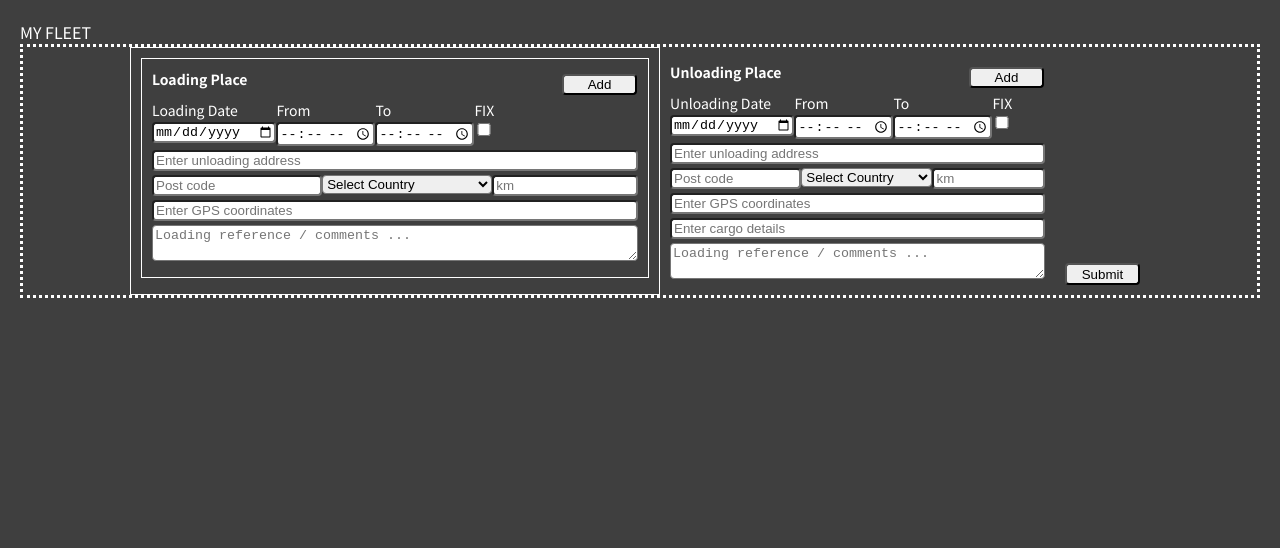
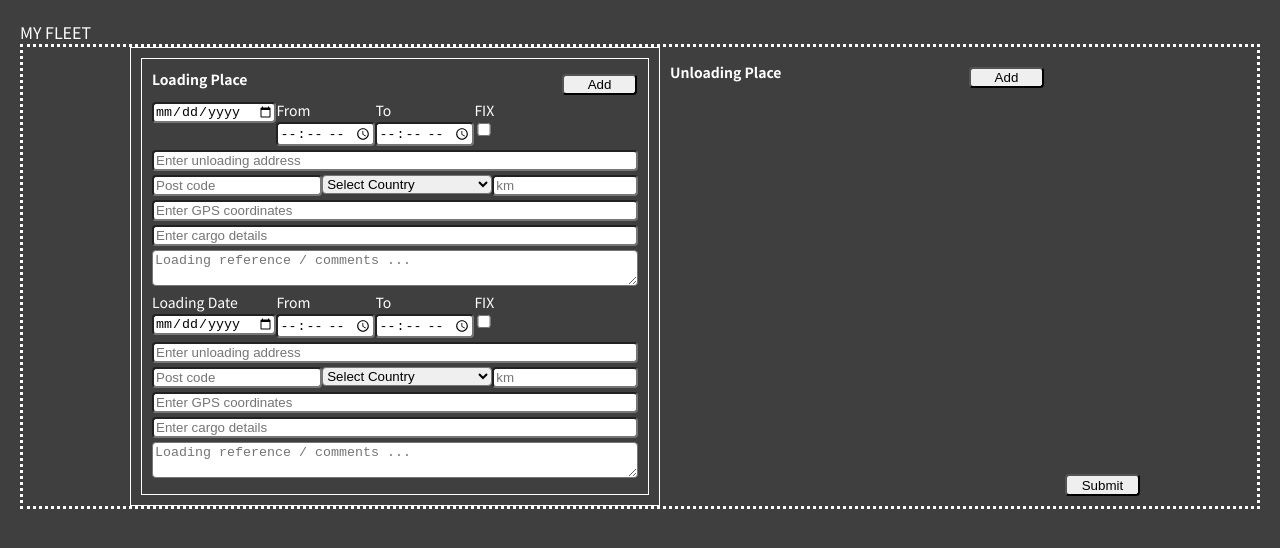
Before and after one commit to Alexit0/myfleet, a React (Create React App) app: page / in a window 1280 px wide. Shown: the top 548 px of the page. Built offline with nearby package versions, Linux system fonts and the light colour scheme.

Commit message:
add reducer logic

```diff
--- a/src/components/LoadingPlaceBlock.js
+++ b/src/components/LoadingPlaceBlock.js
@@ -2,9 +2,9 @@ import React from "react";
 
 import DateTimeBlock from "./DateTimeBlock";
 import AddressBlock from "./AddressBlock";
-import CommentsBlock from "./CommentsBlock";
+import CargoDetails from "./singleComponents/CargoDetails";
 import Comments from "./singleComponents/Comments";
-// import OrderFields from "./OrderFields";
+import OrderFields from "./OrderFields";
 
 import { useDispatch, useSelector } from "react-redux";
 import { addLoading, removeLoading, loadingInput } from "../store/orderSlice";
@@ -36,7 +36,7 @@ const LoadingPlaceBlock = (props) => {
           )}
         </div>
       </div>
-
+      <OrderFields value={props.value} />
 
       <DateTimeBlock
         dateTitle="Loading Date"
@@ -46,10 +46,8 @@ const LoadingPlaceBlock = (props) => {
         addressTitle="loading address"
         generalInput={props.generalInput}
       />
-      <Comments
-        index={props.index}
-        value={props.value.comments}
-      />
+      <CargoDetails index={props.index} value={props.value.cargoDetails} />
+      <Comments index={props.index} value={props.value.comments} />
     </div>
   );
 };
--- a/src/components/OrderFields.js
+++ b/src/components/OrderFields.js
@@ -5,41 +5,22 @@ import Ref from "./singleComponents/Ref";
 import DateTimeBlock from "./DateTimeBlock";
 import AddressBlock from "./AddressBlock";
 import Comments from "./singleComponents/Comments";
-
+import CargoDetails from "./singleComponents/CargoDetails";
 
 const OrderFields = (props) => {
   return (
     <div>
-      <DateTimeBlock
-        dateTitle={props.dateTitle}
-        generalInput={props.generalInput}
-        index={props.index}
-        date={props.value.date}
-        timeFrom={props.value.timeFrom}
-        timeTo={props.value.timeTo}
-        fixedTime={props.value.fixedTime}
-      />
+      <DateTimeBlock />
       <div>
-        <AddressBlock
-          addressTitle={props.addressTitle}
-          generalInput={props.generalInput}
-          address={props.value.address}
-          cargoDetails={props.value.cargoDetails}
-          postCode={props.value.postCode}
-          country={props.value.country}
-          distance={props.value.distance}
-          cargo={props.value.cargo}
-          coordinates={props.value.coordinates}
-          index={props.index}
-        />
+        <AddressBlock />
       </div>
       <div>
-        <Cargo
+        <CargoDetails
           value={props.value.cargoDetails}
           index={props.index}
           generalInput={props.generalInput}
         />
-        <Ref
+        <Comments
           value={props.value.comments}
           index={props.index}
           generalInput={props.generalInput}
--- a/src/components/OrderForm.js
+++ b/src/components/OrderForm.js
@@ -94,11 +94,11 @@ const OrderForm = () => {
                 </div>
               </div>
 
-              <UnloadingPlaceBlock
+              {/* <UnloadingPlaceBlock
                 generalInput={handleUnloadingInput}
                 index={index}
                 value={unloadingPlace}
-              />
+              /> */}
             </div>
           ))}
         </div>
--- /dev/null
+++ b/src/components/singleComponents/CargoDetails.js
@@ -0,0 +1,31 @@
+import React from "react";
+
+import { useDispatch } from "react-redux";
+import { loadingInput } from "../../store/orderSlice";
+
+const CargoDetails = ({ index, value }) => {
+  const dispatch = useDispatch();
+  console.log("value ==> ", value);
+  const handleCargoInput = (event) => {
+    dispatch(
+      loadingInput({
+        name: event.target.name,
+        value: event.target.value,
+        index,
+      })
+    );
+  };
+  return (
+    <span>
+      <input
+        name="cargoDetails"
+        type="text"
+        placeholder="Enter cargo details"
+        onChange={(event) => handleCargoInput(event)}
+        value={value}
+      ></input>
+    </span>
+  );
+};
+
+export default CargoDetails;
```
